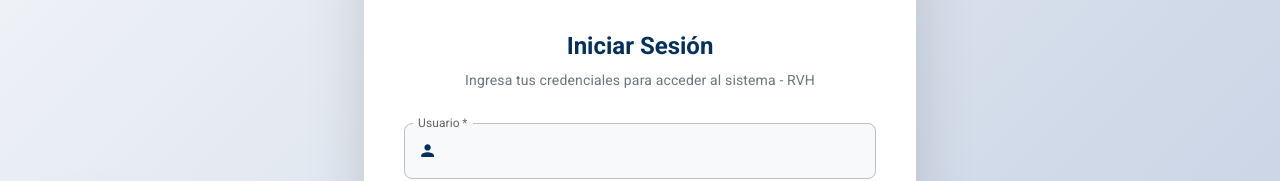
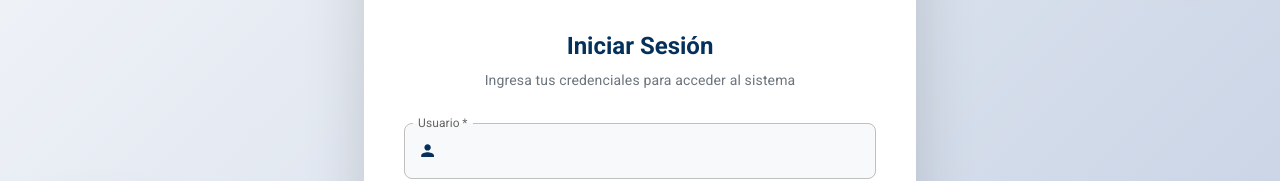
Before and after one commit to rvegah/SIFARMA-ERP, a React (Vite) app: page / in a window 1280 px wide. Shown: the part 288-469 px from the top of the page. Built offline with nearby package versions, Linux system fonts and the light colour scheme.

Commit message:
feat: se esta intando agregar el rewriter y webconfig - PRUEBA ACTUALIZACION GITHUB EN SERVIDOR V2

```diff
--- a/src/shared/components/LoginPage.jsx
+++ b/src/shared/components/LoginPage.jsx
@@ -297,7 +297,7 @@ function LoginPage() {
                   color: '#6c757d',
                 }}
               >
-                Ingresa tus credenciales para acceder al sistema - RVH
+                Ingresa tus credenciales para acceder al sistema
               </Typography>
 
               <Box component="form" onSubmit={handleLogin}>
```
